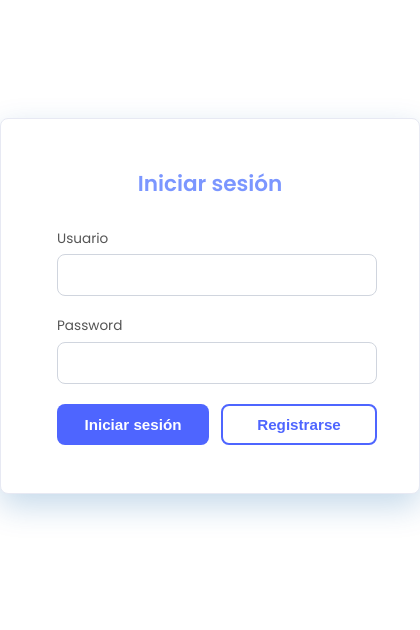
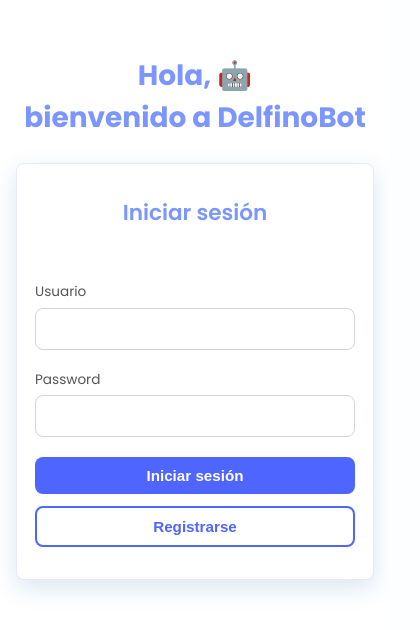
Before and after one commit to williamscesar21/DelfinoBot, a React (Vite) app: page / in a window 390 px wide. Shown: the part 116-746 px from the top of the page, 420 px wide, since content can reach past the window. Built offline with nearby package versions, Linux system fonts and the light colour scheme.

Commit message:
Update 11

```diff
--- a/src/pages/Login.tsx
+++ b/src/pages/Login.tsx
@@ -1,27 +1,33 @@
+/* src/pages/Login.tsx
+   — Componente actualizado y 100 % responsive */
+
 import { FormEvent, useEffect, useState } from "react";
 import { useNavigate } from "react-router-dom";
+import { toast } from "react-toastify";
 import { useAuth } from "../hooks/useAuth";
-import { toast } from "react-toastify";
 import "../styles/components/Login.css";
 
 export default function Login() {
   const { isAuth, login } = useAuth();
   const nav = useNavigate();
+
   const [user, setUser] = useState("");
   const [pass, setPass] = useState("");
   const [loading, setLoading] = useState(false);
 
-  /*  ⤴  Skip screen if already authenticated */
+  /* Si ya está autenticado, redirige a Home */
   useEffect(() => {
     if (isAuth) nav("/", { replace: true });
   }, [isAuth, nav]);
 
   const onSubmit = async (e: FormEvent) => {
     e.preventDefault();
+
     if (!user || !pass) {
       toast.error("Por favor completa ambos campos");
       return;
     }
+
     setLoading(true);
     try {
       await login(user, pass);
@@ -33,29 +39,44 @@ export default function Login() {
     }
   };
 
- return (
+  return (
     <main className="login-wrapper">
-      {/* ---------- HERO IZQUIERDO ---------- */}
+      {/* ---------- HERO IZQUIERDO (solo desktop) ---------- */}
       <section className="login-hero">
         <div className="hero-overlay">
           <div className="hero-logo">
             <div className="dot" />
-            <span>DELFINO<br />TOURS II</span>
+            <span>
+              DELFINO
+              <br />
+              TOURS&nbsp;II
+            </span>
           </div>
 
           <h2 className="hero-heading">
-            Hola, 🤖<br />bienvenido
+            Hola, 🤖
+            <br />
+            bienvenido
           </h2>
+
           <p className="hero-text">
             Esta plataforma te permite consultar rápidamente información con la ayuda
-            de un asistente IA.<br />
+            de un asistente IA.
+            <br />
             Inicia sesión para empezar a sacar el máximo provecho a tu información.
           </p>
         </div>
       </section>
 
-      {/* ---------- FORMULARIO DERECHO ---------- */}
+      {/* ---------- FORMULARIO DERECHO (desktop + móvil) ---------- */}
       <section className="login-form-section">
+        {/* Título exclusivo para móvil */}
+        <h2 className="mobile-welcome">
+            Hola, 🤖
+            <br />
+            bienvenido a DelfinoBot
+          </h2>
+
         <div className="login-box">
           <h3 className="form-title">Iniciar sesión</h3>
 
@@ -67,6 +88,7 @@ export default function Login() {
                 value={user}
                 onChange={(e) => setUser(e.target.value)}
                 required
+                autoComplete="username"
               />
             </label>
 
@@ -77,6 +99,7 @@ export default function Login() {
                 value={pass}
                 onChange={(e) => setPass(e.target.value)}
                 required
+                autoComplete="current-password"
               />
             </label>
 
@@ -84,6 +107,7 @@ export default function Login() {
               <button type="submit" disabled={loading}>
                 {loading ? "…" : "Iniciar sesión"}
               </button>
+
               <button
                 type="button"
                 className="outline"
--- a/src/styles/components/Login.css
+++ b/src/styles/components/Login.css
@@ -222,4 +222,70 @@
   gap: 1.25rem;
 }
 
+
+@media (min-width: 1024px) {
+  .mobile-welcome {
+    display: none;
+  }
+}
 /* input y buttons se conservan igual */
+/* Móvil y tablet: centrar todo */
+@media (max-width: 1024px) {
+  /* Ocultamos el hero */
+  .login-hero {
+    display: none;
+  }
+
+  /* El wrapper ahora abarca toda la altura de la pantalla
+     y centra su único hijo (.login-form-section) */
+  .login-wrapper {
+    flex-direction: column;
+    height: 100vh;              /* 100 % alto */
+    align-items: center;        /* centrar X */
+    justify-content: center;    /* centrar Y */
+  }
+
+  /* La sección de formulario también usa flex-column y se centra */
+  .login-form-section {
+    display: flex;
+    flex-direction: column;
+    align-items: center;
+    justify-content: center;
+    width: 100%;
+    max-width: 480px;           /* evita que se estire demasiado en tablets */
+    padding: 2rem 1rem;
+    border-radius: var(--radius);
+  }
+
+  .mobile-welcome {
+    display: block;
+    font-size: 1.75rem;
+    font-weight: 700;
+    text-align: center;
+    margin-bottom: 1.5rem;
+    color: var(--bg-bubble-user);
+  }
+
+  .login-box {
+    width: 100%;
+    padding: 2.5rem 2rem;
+    box-shadow: 0 8px 24px rgba(0, 90, 163, 0.15);
+    display: flex;
+    flex-direction: column;
+    align-items: center;
+    gap: 1.5rem;
+  }
+
+  /* Botones apilados, por estética */
+  .login-actions {
+    flex-direction: column;
+    gap: 0.75rem;
+  }
+}
+
+@media (max-width: 600px) {
+  /* un poco más compacto en móviles pequeños */
+  .login-box {
+    padding: 2rem 1.5rem;
+  }
+}
```
